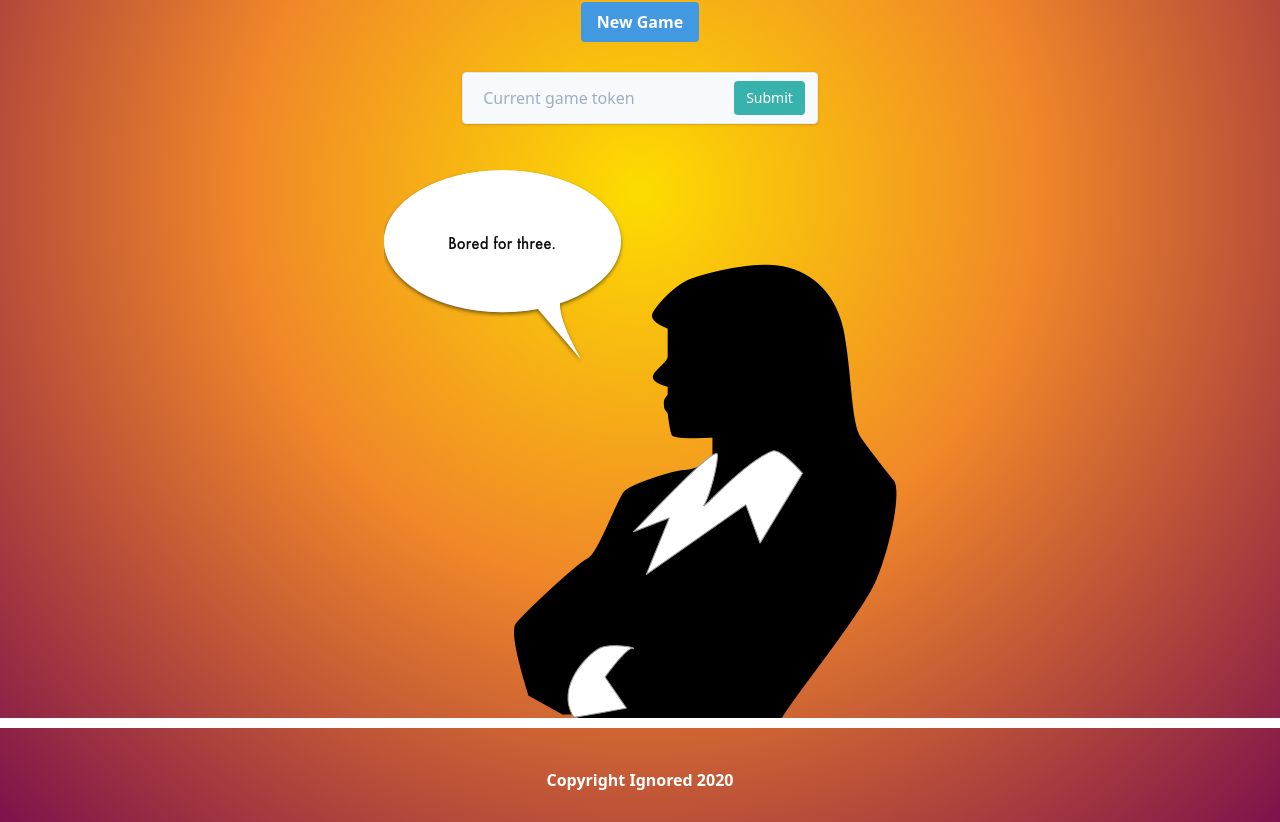
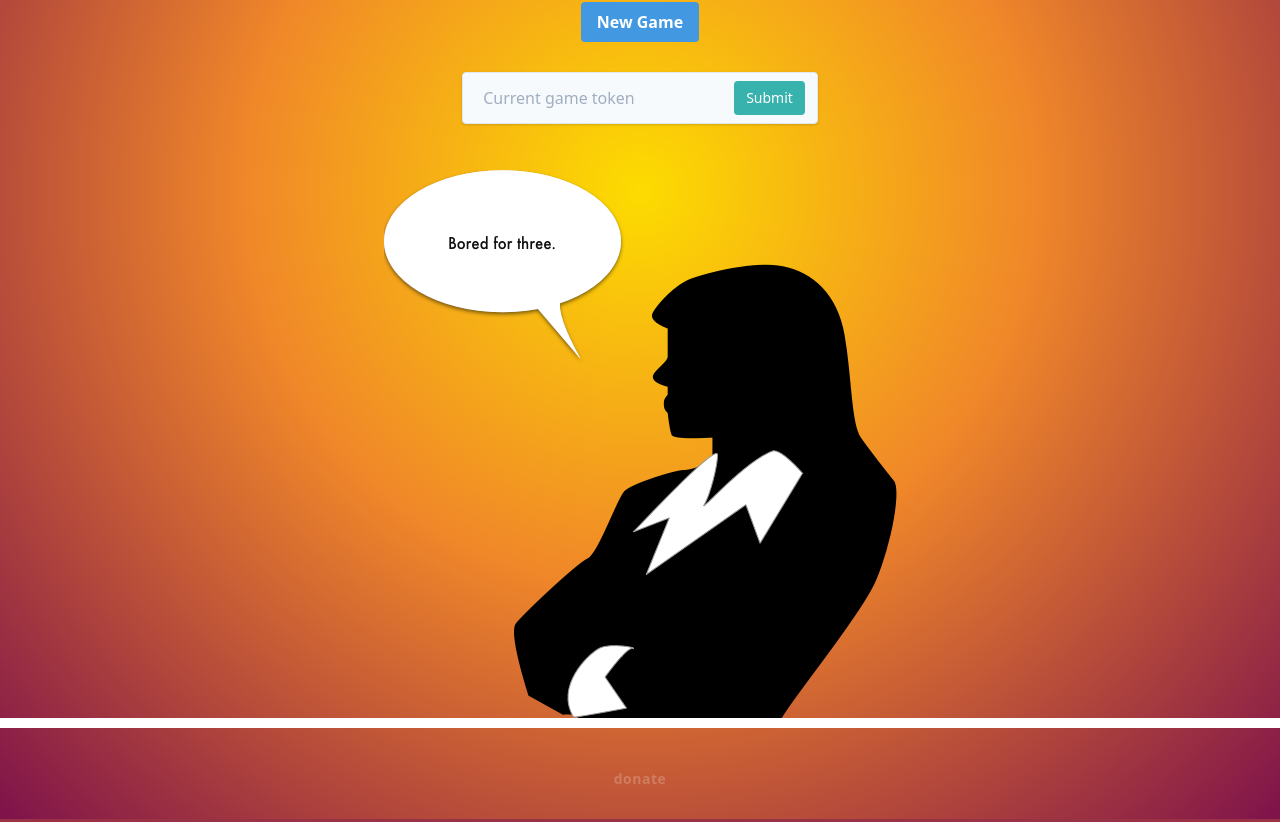
Before and after one commit to jbd3/cn, a Next.js app: page / in a window 1280 px wide. Shown: the part 439-1261 px from the top of the page. Built offline with nearby package versions, Linux system fonts and the light colour scheme.

Commit message:
proj footer update

```diff
--- a/components/Layout.js
+++ b/components/Layout.js
@@ -2,7 +2,7 @@ export default function Layout({ children }) {
   return (
     <main className="layout">
       {children}
-      <footer><p>Copyright Ignored 2020</p></footer>
+      <footer><a href='https://paypal.me/bknyjake'>donate</a></footer>
       <style>{`
         .layout {
           background: rgb(253,220,0);
@@ -25,9 +25,10 @@ export default function Layout({ children }) {
         footer {
           display: flex;
           justify-content: center;
-          color: white;
+          color: #ffffff36;
           font-weight: 600;
-          font-height: 8px;
+          font-size: 14px;
+          letter-spacing: 0.5px;
           margin-top: 10px;
           padding: 30px 0;
         }
```
